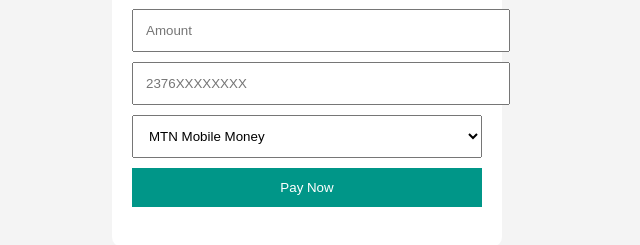
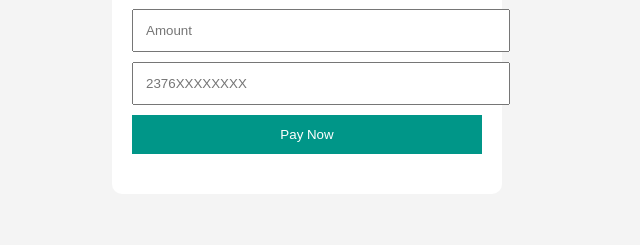
Before and after one commit to VarietyLabs67/Reliable_Swift-Deposit, a plain HTML site: page index.html in a window 1280 px wide. Shown: the part 137-382 px from the top of the page, without its empty margins (333-973 px from the left). Drawn offline with Linux system fonts and the light colour scheme.

Commit message:
index.html

```diff
--- a/index.html
+++ b/index.html
@@ -51,18 +51,6 @@
 <input type="number" id="amount" placeholder="Amount">
 
 <input type="text" id="phone" placeholder="2376XXXXXXXX">
-
-<select id="operator">
-
-    <option value="mtn">
-        MTN Mobile Money
-    </option>
-
-    <option value="orange">
-        Orange Money
-    </option>
-
-</select>
 
 <button onclick="payNow()">
     Pay Now
```
